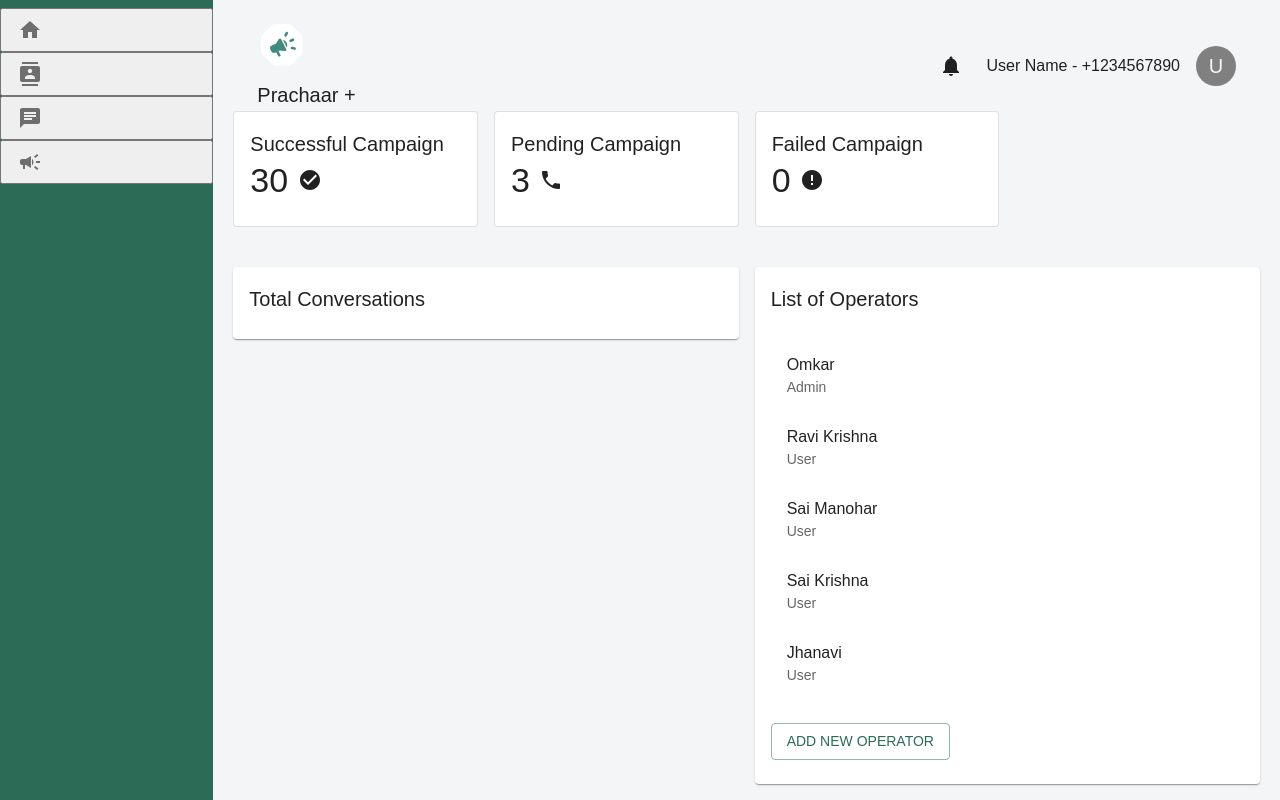
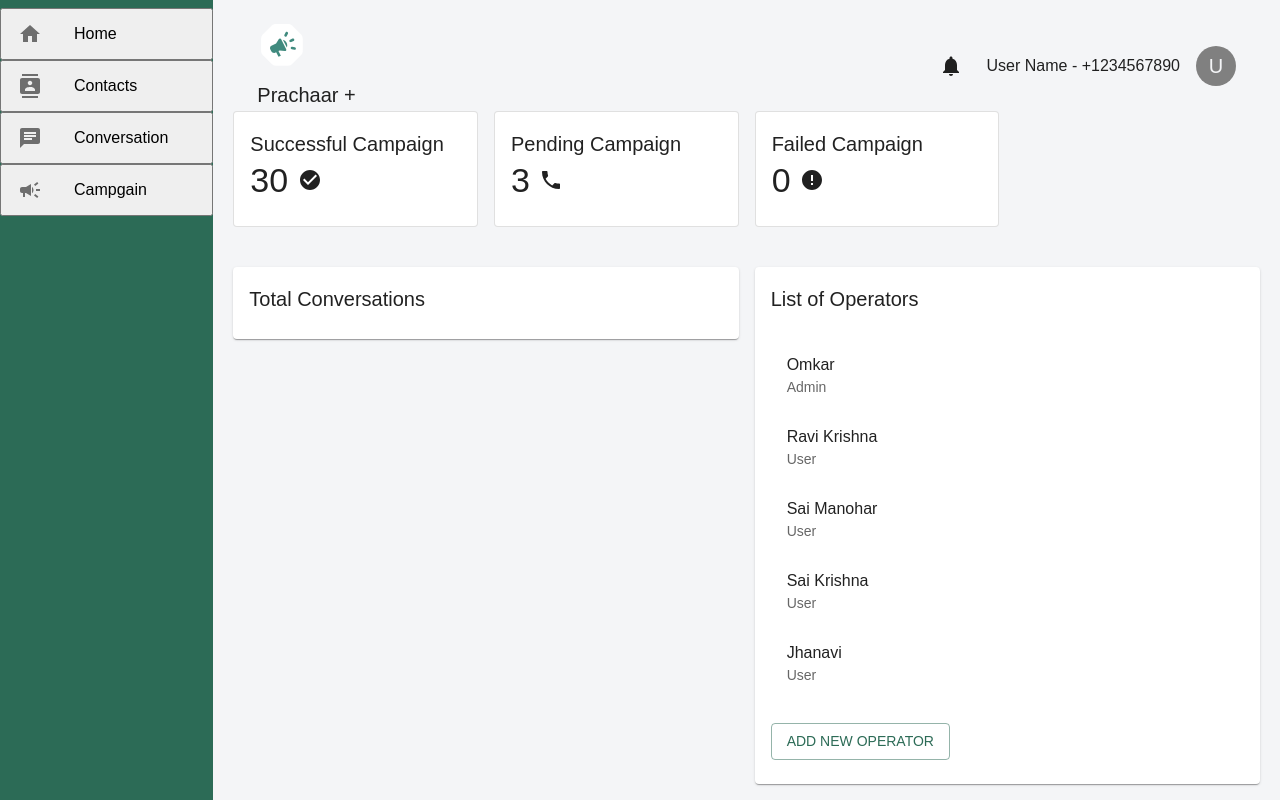
Before and after one commit to saidazimov720/react-14, a React (Create React App) app: page / in a window 1280 px wide. Shown: the top 800 px of the page. Built offline with nearby package versions, Linux system fonts and the light colour scheme.

Commit message:
edit the menu items

```diff
--- a/src/data/menuItems.tsx
+++ b/src/data/menuItems.tsx
@@ -5,10 +5,10 @@ import CampaignIcon from "@mui/icons-material/Campaign";
 import { MenuItem } from "../Components/Sidebar/Sidebar.types";
 
 const menuItems: MenuItem[] = [
-  { text: "", icon: <HomeIcon/>},
-  { text: "", icon: <ContactsIcon /> },
-  { text: "", icon: <ChatIcon /> },
-  { text: "", icon: <CampaignIcon /> },
+  { text: "Home", icon: <HomeIcon/>},
+  { text: "Contacts", icon: <ContactsIcon /> },
+  { text: "Conversation", icon: <ChatIcon /> },
+  { text: "Campgain", icon: <CampaignIcon /> },
 ];
 
 export default menuItems;
```
